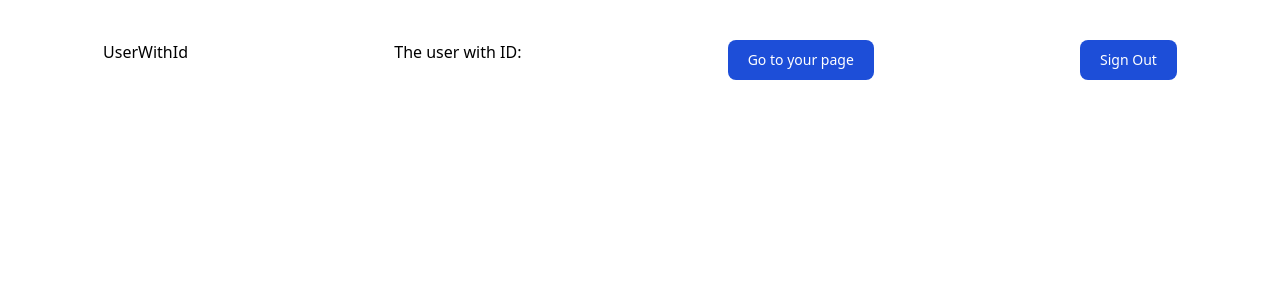
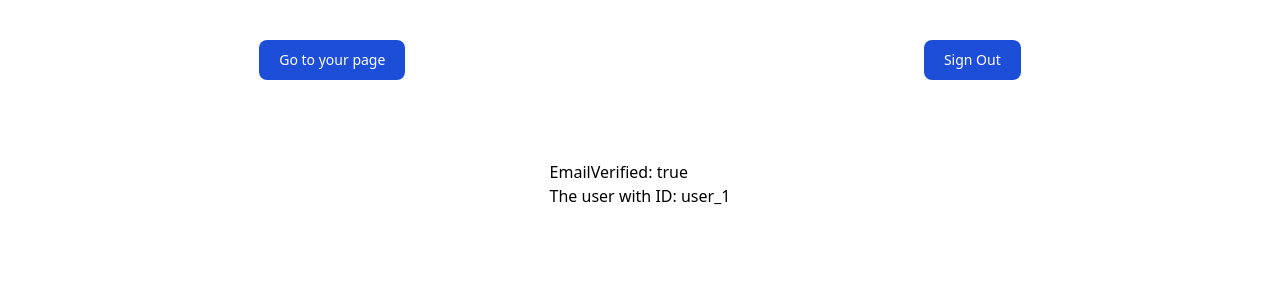
Before and after one commit to roma-marshall/link-me, a Vue app: page /profile in a window 1280 px wide. Shown: the top 300 px of the page. Built offline with nearby package versions, Linux system fonts and the light colour scheme; no server answers; sample sign-in values are in the browser's storage.

Commit message:
refactoring profile

```diff
--- a/src/components/Profile.vue
+++ b/src/components/Profile.vue
@@ -1,10 +1,12 @@
 <template>
   <div class="flex flex-col">
     <div class="flex justify-around my-10">
-      <h1>UserWithId</h1>
-      <h1>The user with ID: {{ $route.params.id }}</h1>
       <a @click="router.push(`/user/${auth.currentUser.uid}`)" class="cursor-pointer text-white bg-blue-700 hover:bg-blue-800 focus:ring-4 focus:outline-none focus:ring-blue-300 font-medium rounded-lg text-sm px-5 py-2.5 text-center dark:bg-blue-600 dark:hover:bg-blue-700 dark:focus:ring-blue-800">Go to your page</a>
       <a @click="handleSignOut" class="cursor-pointer text-white bg-blue-700 hover:bg-blue-800 focus:ring-4 focus:outline-none focus:ring-blue-300 font-medium rounded-lg text-sm px-5 py-2.5 text-center dark:bg-blue-600 dark:hover:bg-blue-700 dark:focus:ring-blue-800">Sign Out</a>
+    </div>
+    <div class="flex flex-col mx-auto my-10">
+      <div>EmailVerified: {{ auth.currentUser.emailVerified }}</div>
+      <div>The user with ID: {{ auth.currentUser.uid }}</div>
     </div>
   </div>
 </template>
--- a/src/components/UserWithId.vue
+++ b/src/components/UserWithId.vue
@@ -2,6 +2,7 @@
   <div class="flex flex-col">
     <div class="flex justify-around my-10">
       <div>Public page</div>
+      <a @click="$router.push('/profile')">settings</a>
       <h1>The user with ID: {{ $route.params.id }}</h1>
     </div>
   </div>
```
